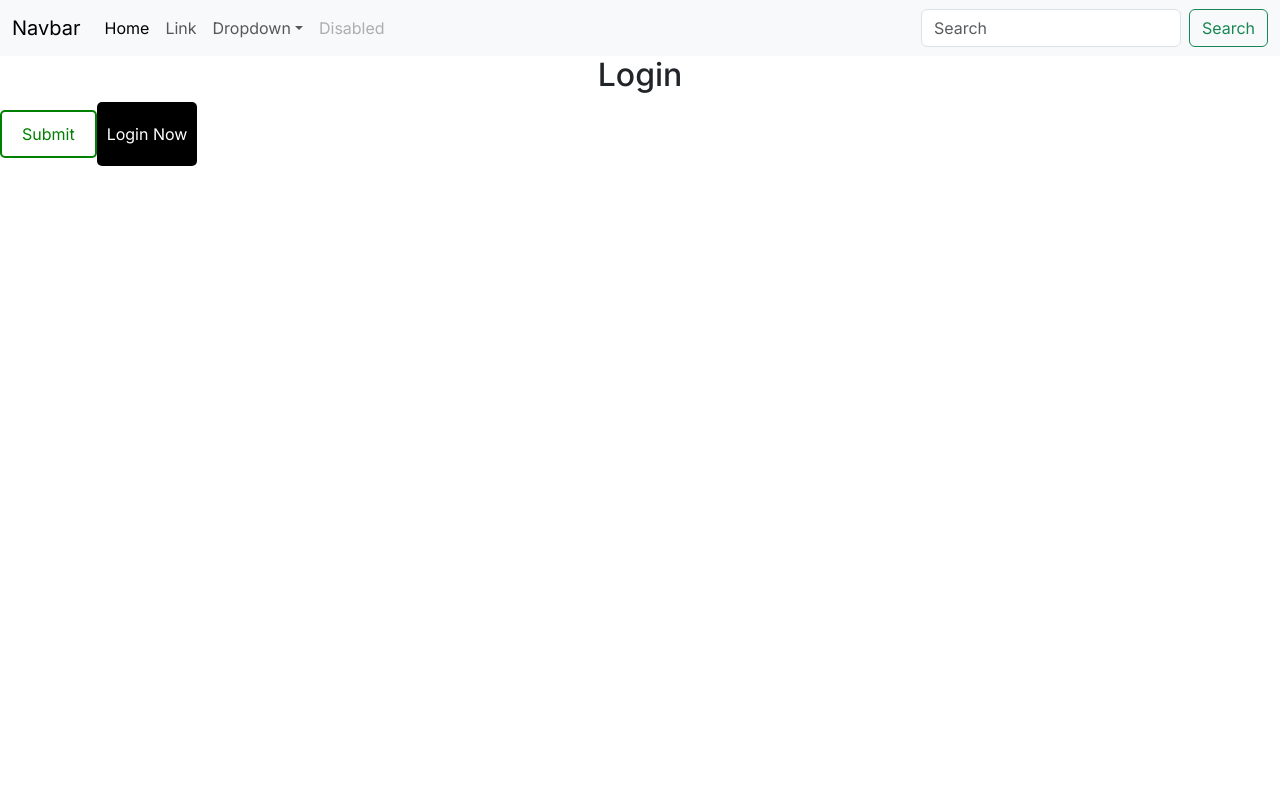
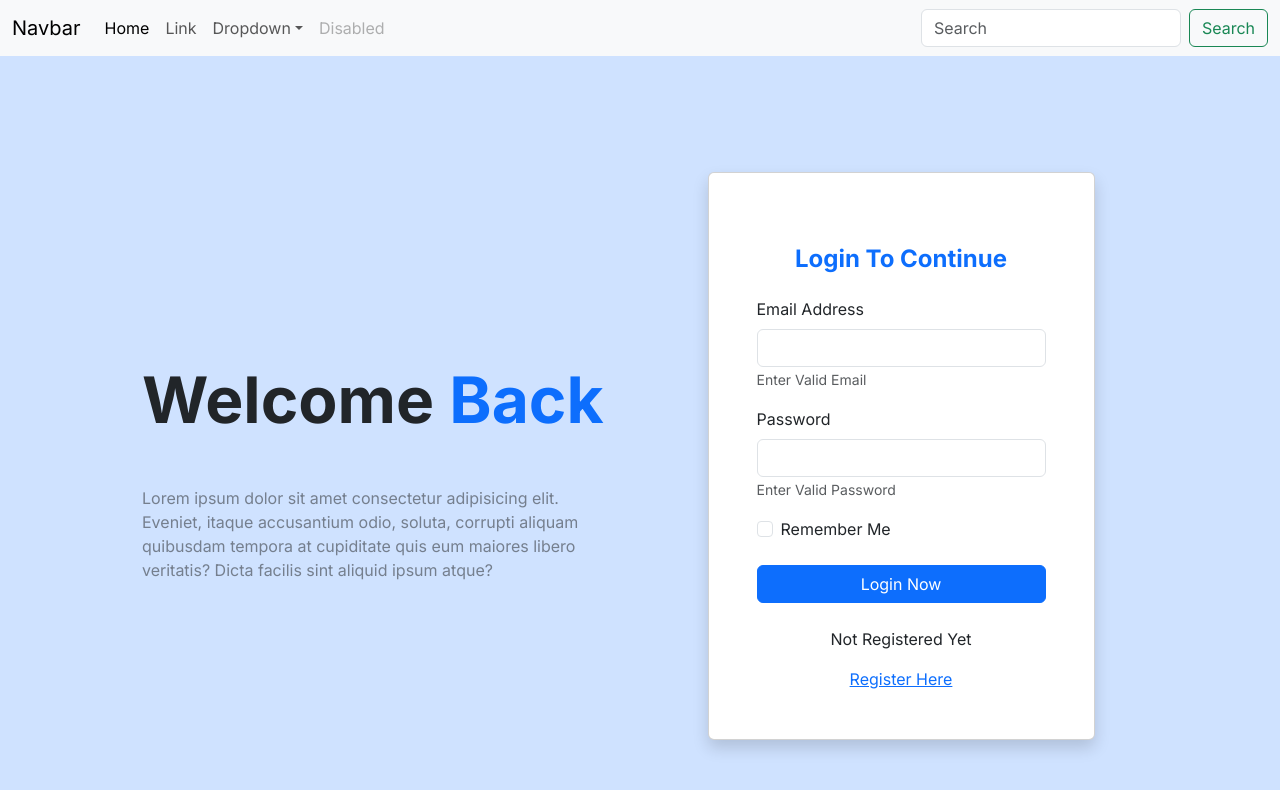
Before and after one commit to digipodium/DP-2024-FEB-MERN-0500, a Next.js app in the folder Section 2/frontend/: page /login in a window 1280 px wide. Shown: the top 790 px of the page. Built offline with nearby package versions, Linux system fonts and the light colour scheme.

Commit message:
edit ui of signup and login pages

```diff
--- a/Section 2/frontend/src/app/login/page.jsx
+++ b/Section 2/frontend/src/app/login/page.jsx
@@ -1,13 +1,93 @@
 import React from 'react';
 import classes from './login.module.css'
+import Link from 'next/link';
 
 const Login = () => {
     return (
-        <div>
-            <h2 className='text-center'>Login</h2>
-            <button className={classes.myBtn}>Submit</button>
-            <button className='my-btn'>Login Now</button>
+        <div className='vh-100 bg-primary-subtle d-flex align-items-center'>
+            <section className="container">
+                <div
+                    className="px-4 py-5 px-md-5 text-center text-lg-start"
+                >
+                    <div className="container">
+                        <div className="row gx-lg-5 align-items-center">
+                            <div className="col-lg-6 mb-5 mb-lg-0">
+                                <h1 className="my-5 display-3 fw-bold ls-tight">
+                                    Welcome
+                                    <span className="text-primary"> Back</span>
+                                </h1>
+                                <p style={{ color: "hsl(217, 10%, 50.8%)" }}>
+                                    Lorem ipsum dolor sit amet consectetur adipisicing elit. Eveniet,
+                                    itaque accusantium odio, soluta, corrupti aliquam quibusdam
+                                    tempora at cupiditate quis eum maiores libero veritatis? Dicta
+                                    facilis sint aliquid ipsum atque?
+                                </p>
+                            </div>
+                            <div className="col-lg-5 col-md-6 mb-5 mb-lg-0 mx-auto">
+                                <div className="card shadow">
+                                    <div className="card-body py-5 px-md-5">
+                                        <h4 className='text-center fw-bold text-primary my-4'>Login To Continue</h4>
+                                        <form>
+                                            {/* 2 column grid layout with text inputs for the first and last names */}
+                                            <div class="mb-3">
+                                                <label for="" class="form-label">Email Address</label>
+                                                <input
+                                                    type="text"
+                                                    id="email"
+                                                    class="form-control"
+                                                    placeholder=""
+                                                />
+                                                <small class="text-muted">Enter Valid Email</small>
+                                            </div>
+                                            <div class="mb-3">
+                                                <label for="" class="form-label">Password</label>
+                                                <input
+                                                    type="password"
+                                                    id="password"
+                                                    class="form-control"
+                                                    placeholder=""
+                                                />
+                                                <small class="text-muted">Enter Valid Password</small>
+                                            </div>
+
+                                            <div className="form-check mb-4">
+                                                <input
+                                                    className="form-check-input me-2"
+                                                    type="checkbox"
+                                                    defaultValue=""
+                                                    id="form2Example33"
+                                                    defaultChecked=""
+                                                />
+                                                <label
+                                                    className="form-check-label"
+                                                    htmlFor="form2Example33"
+                                                >
+                                                    Remember Me
+                                                </label>
+                                            </div>
+                                            {/* Submit button */}
+                                            <button
+                                                type="submit"
+                                                className="btn btn-primary w-100 mb-4"
+                                            >
+                                                Login Now
+                                            </button>
+                                            <div className="text-center">
+                                                <p>Not Registered Yet</p>
+                                                <Link href='/signup'>Register Here</Link>
+                                            </div>
+                                        </form>
+                                    </div>
+                                </div>
+                            </div>
+                        </div>
+                    </div>
+                </div>
+                {/* Jumbotron */}
+            </section>
+            {/* Section: Design Block */}
         </div>
+
     )
 }
 
--- a/Section 2/frontend/src/app/todolist/page.jsx
+++ b/Section 2/frontend/src/app/todolist/page.jsx
@@ -20,7 +20,6 @@
             e.target.value = '';
 
         }
-
     }
 
     const deleteTask = (index) => {
```
Also changed, not shown: Section 2/frontend/src/app/signup/page.jsx (+107 -1 lines).
